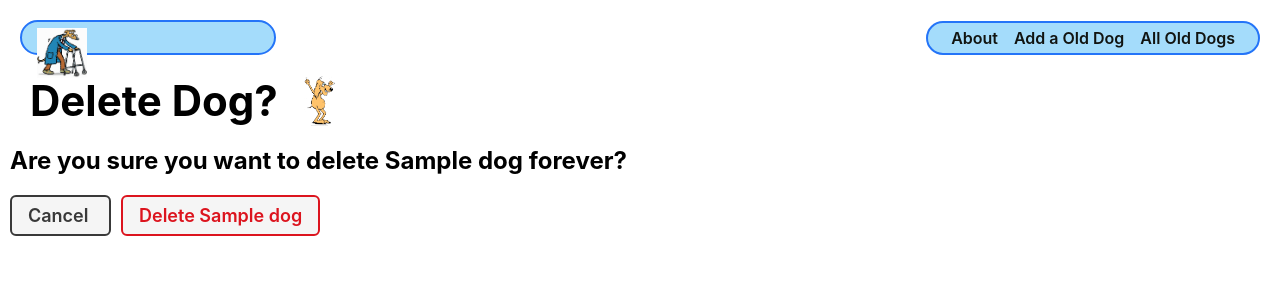
After one commit to bfloyd14/finch-collector, a Django app: page /dogs/1/delete/ in a window 1280 px wide. The commit adds this page. Shown: the top 300 px of the page. Run offline with Django 4.2, Linux system fonts and the light colour scheme; tables that the repository leaves empty hold one stand-in row (values such as "Sample post").

Commit message:
create updateview and deleteview with templates.

```diff
--- a/finch-collector/main_app/templates/dogs/detail.html
+++ b/finch-collector/main_app/templates/dogs/detail.html
@@ -26,6 +26,10 @@
       <h2>A {{ dog.breed }} kitten.</h2>
     {% endif %}
     <p>{{ dog.description }}</p>
+    <div class="cat-actions">
+      <a href="{% url "dog-update" dog.id %}" class='btn warn'>Edit</a>
+      <a href="{% url "dog-delete" dog.id %}" class='btn danger'>Delete</a>
+    </div>
   </div>
 </section>
 
--- /dev/null
+++ b/finch-collector/main_app/templates/main_app/dog_confirm_delete.html
@@ -0,0 +1,22 @@
+{% extends "base.html" %}
+{% load static %}
+
+{% block content %}
+
+<div class="page-header">
+  <h1>Delete Dog?</h1>
+  <img src="{% static "images/naked-dog.jpg" %}" alt="">
+</div>
+<h2>Are you sure you want to delete {{dog.name}} forever?</h2>
+
+<form action="" method='post'>
+{% csrf_token %}
+<a
+href="{% url "dog-detail" dog.id %}"
+class='btn secondary'>
+  Cancel
+</a>
+<button type="submit" class='btn danger'>Delete {{dog.name}}</button>
+</form>
+
+{% endblock  %}
--- a/finch-collector/main_app/templates/main_app/dog_form.html
+++ b/finch-collector/main_app/templates/main_app/dog_form.html
@@ -8,7 +8,11 @@
 {% block content %}
 
 <div class="page-header">
+  {% if dog %}
+    <h1>Edit {{dog.name}}</h1>
+  {% else %}
   <h1>Add a Dog</h1>
+  {% endif %}
   <img src="{% static "female-old-dog.jpg" %}" alt="">
 </div>
 <form action="" method="post" class="form-container">
--- a/finch-collector/main_app/urls.py
+++ b/finch-collector/main_app/urls.py
@@ -8,4 +8,6 @@ urlpatterns = [
   path('dogs/', views.dog_index, name='dog-index'),
   path('dogs/<int:dog_id>/', views.dog_detail, name='dog-detail'),
   path('dogs/create/', views.DogCreate.as_view(), name='dog-create'),
+  path('dogs/<int:pk>/update/', views.DogUpdate.as_view(), name='dog-update'),
+  path('dogs/<int:pk>/delete/', views.DogDelete.as_view(), name='dog-delete'),
 ]
--- a/finch-collector/main_app/views.py
+++ b/finch-collector/main_app/views.py
@@ -22,3 +22,11 @@ def dog_detail(request, dog_id):
 class DogCreate(CreateView):
   model = Dog
   fields = ['name', 'breed', 'description', 'age']
+
+class DogUpdate(UpdateView):
+  model = Dog
+  fields = ['breed', 'description', 'age']
+
+class DogDelete(DeleteView):
+  model = Dog
+  success_url = '/dogs/'
```
